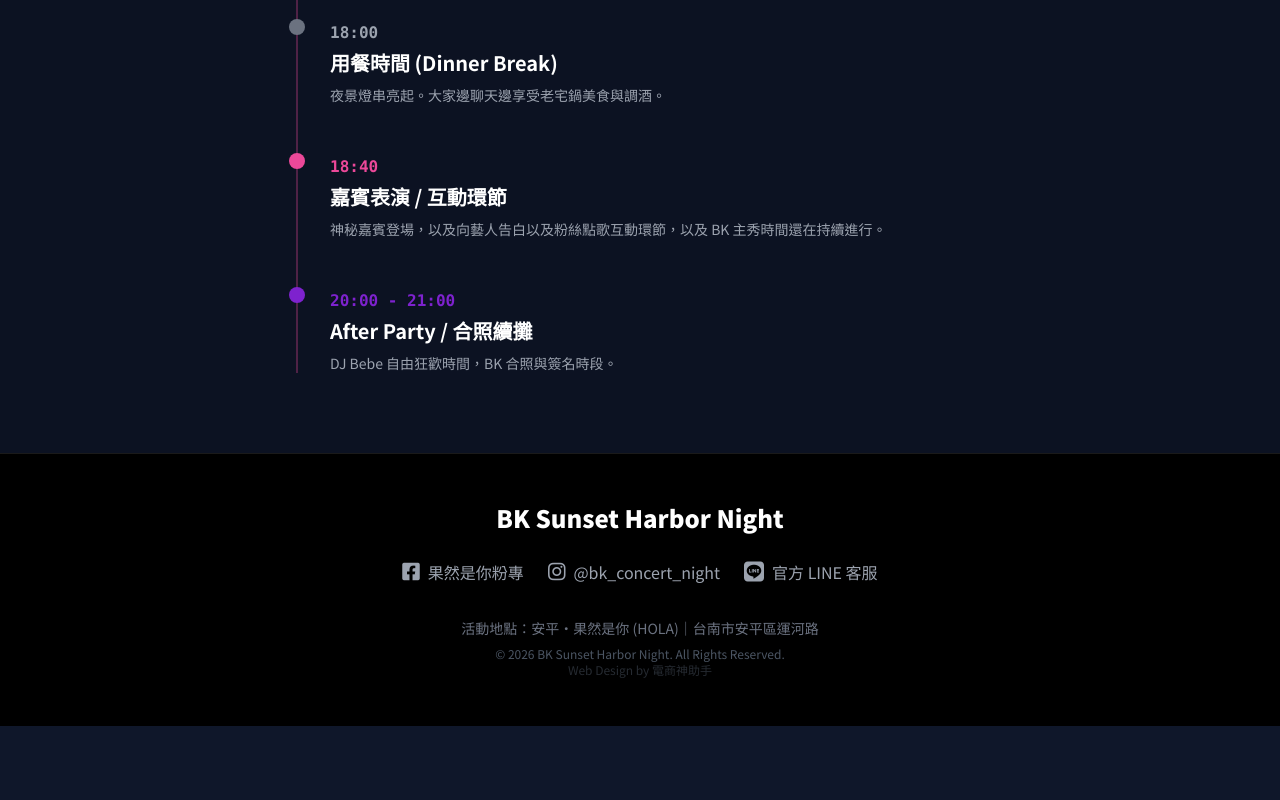
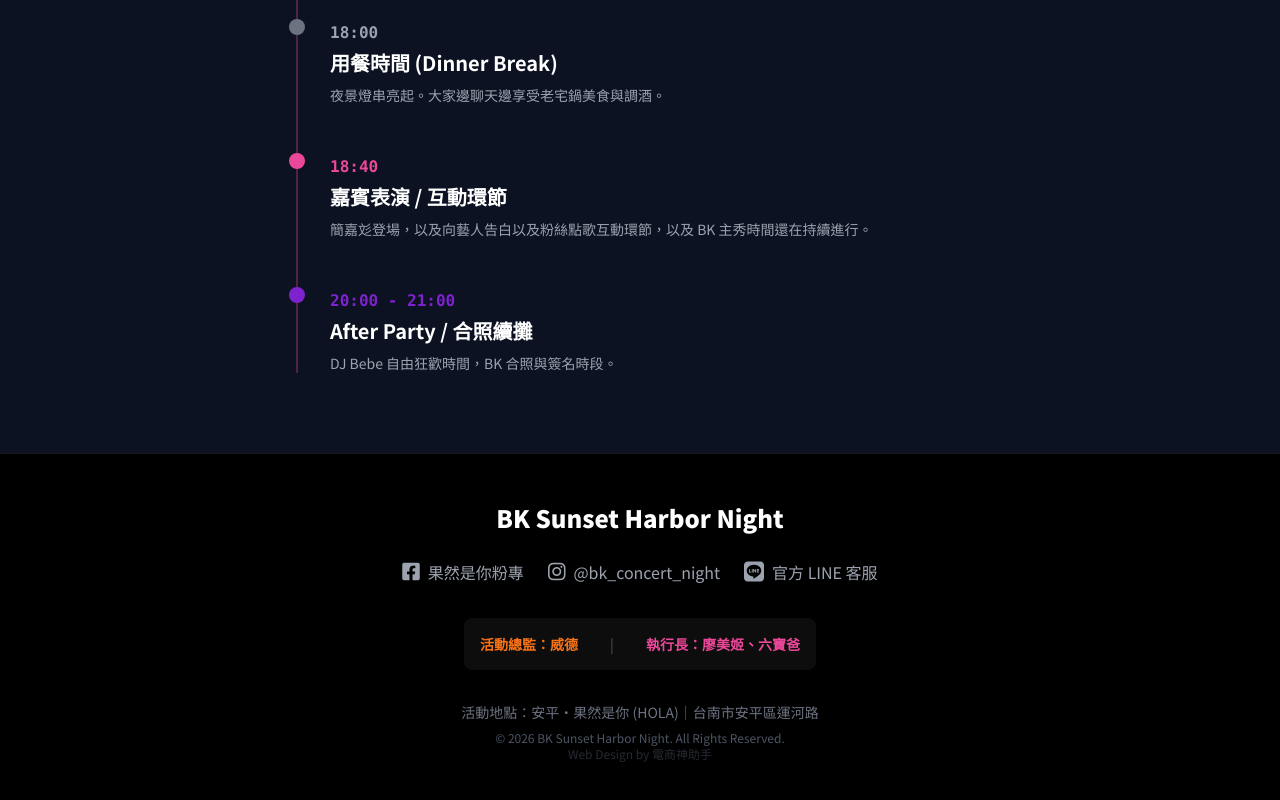
Before and after one commit to gervenbuy/guoran, a plain HTML site: page index.html in a window 1280 px wide. Shown: the part 4162-4962 px from the top of the page. Before the commit the page ends 4888 px from the top, so only its background shows below. Drawn offline with nearby package versions, Linux system fonts and the light colour scheme.

Commit message:
Add files via upload

```diff
--- a/index.html
+++ b/index.html
@@ -427,7 +427,7 @@
                     <div class="absolute -left-[9px] top-0 w-4 h-4 rounded-full bg-brand-pink"></div>
                     <span class="text-brand-pink font-bold font-mono">18:40</span>
                     <h3 class="text-xl font-bold mt-1">嘉賓表演 / 互動環節</h3>
-                    <p class="text-gray-400 text-sm mt-2">神秘嘉賓登場，以及向藝人告白以及粉絲點歌互動環節，以及 BK 主秀時間還在持續進行。</p>
+                    <p class="text-gray-400 text-sm mt-2">簡嘉彣登場，以及向藝人告白以及粉絲點歌互動環節，以及 BK 主秀時間還在持續進行。</p>
                 </div>
 
                 <!-- Item 4 -->
@@ -456,6 +456,15 @@
                 <a href="https://line.me/R/ti/p/@338nwbpk" target="_blank" class="flex items-center gap-2 hover:text-white transition">
                     <i class="fab fa-line text-xl"></i> 官方 LINE 客服
                 </a>
+            </div>
+
+            <!-- Credits Section -->
+            <div class="mb-8 p-4 rounded-lg bg-white/5 inline-block mx-auto">
+                <div class="flex flex-col md:flex-row gap-4 md:gap-8 text-sm text-gray-400">
+                    <span class="font-bold text-brand-orange">活動總監：威德</span>
+                    <span class="hidden md:inline text-gray-600">|</span>
+                    <span class="font-bold text-brand-pink">執行長：廖美姬、六寶爸</span>
+                </div>
             </div>
 
             <p class="text-gray-500 text-sm mb-2">
```
